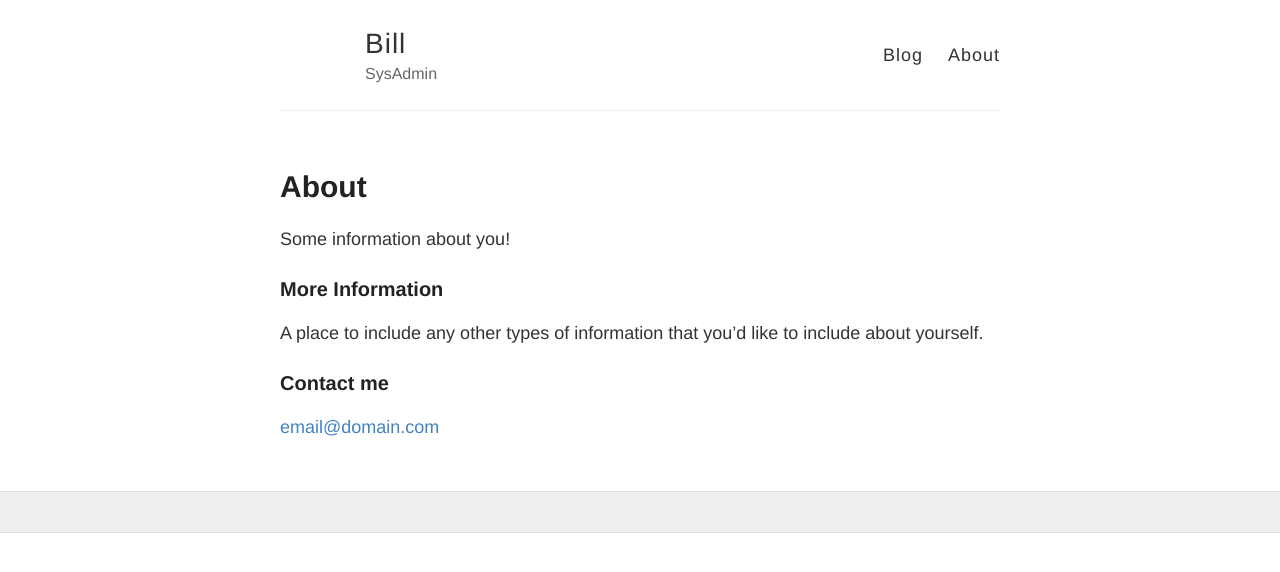
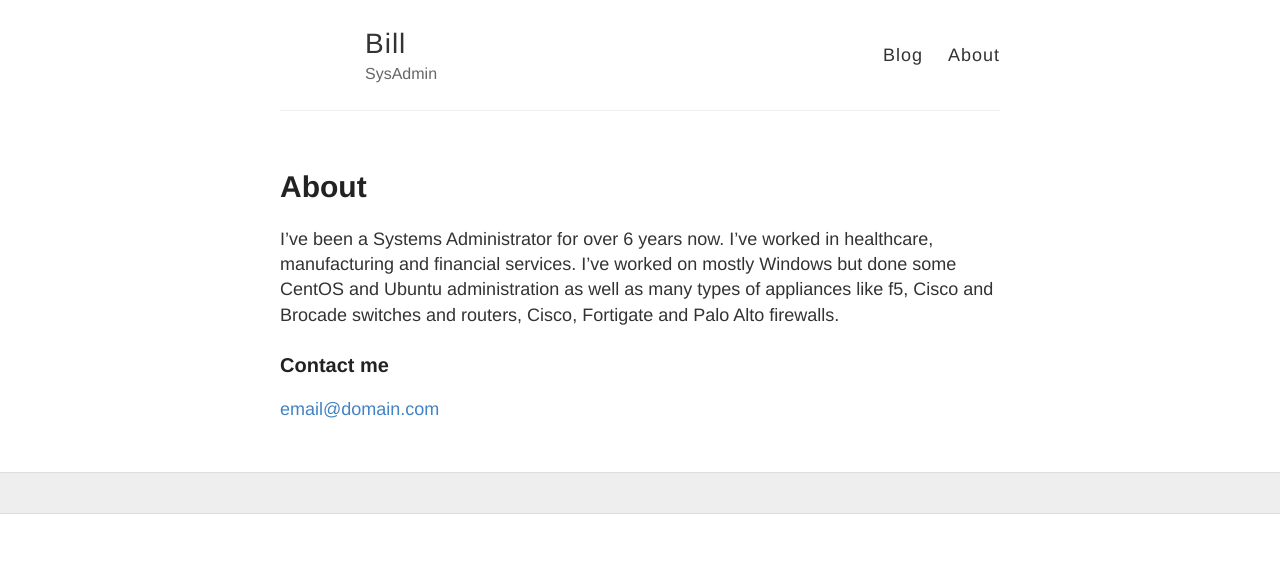
Before and after one commit to b1grif/b1grif.github.io, a Jekyll site: the page built from about.md, in a window 1280 px wide. Shown: the top 572 px of the page. Built offline with Jekyll 4.4.1, drawn with Linux system fonts in a browser that asks for light colours.

Commit message:
Update about

```diff
--- a/about.md
+++ b/about.md
@@ -4,12 +4,10 @@ title: About
 permalink: /about/
 ---
 
-Some information about you!
-
-### More Information
-
-A place to include any other types of information that you'd like to include about yourself.
+I've been a Systems Administrator for over 6 years now. I've worked in healthcare, manufacturing and financial
+services. I've worked on mostly Windows but done some CentOS and Ubuntu administration as well as many types of
+appliances like f5, Cisco and Brocade switches and routers, Cisco, Fortigate and Palo Alto firewalls.
 
 ### Contact me
 
-[email@domain.com](mailto:email@domain.com)
+[email@domain.com](mailto:griffiths.bill.1@gmail.com)
```
